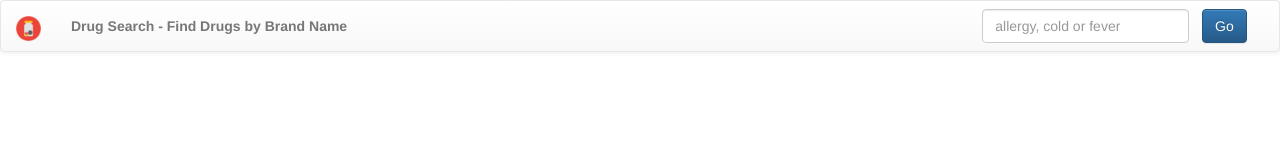
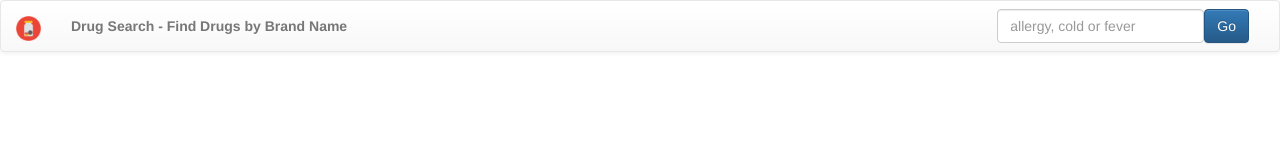
Before and after one commit to weifang993/drug-search, an Angular app: page / in a window 1280 px wide. Shown: the top 160 px of the page. Built offline with nearby package versions, Linux system fonts and the light colour scheme.

Commit message:
fixed minor bugs

```diff
--- a/src/app/drug-search/drug-search.component.html
+++ b/src/app/drug-search/drug-search.component.html
@@ -18,7 +18,7 @@
     <!-- Collect the nav links, forms, and other content for toggling -->
     <div class="collapse navbar-collapse" id="bs-example-navbar-collapse-1">
       <form class="navbar-form navbar-right" (ngSubmit)="searchDrug()">
-        <div class="form-group col-md-10">
+        <div class="form-group">
           <input type="text" class="form-control" id="text" name="text" placeholder="allergy, cold or fever" [(ngModel)]="search.text">
         </div>
         <button type="submit" class="btn btn-primary">Go</button>
--- a/src/app/shared/drug-data.service.ts
+++ b/src/app/shared/drug-data.service.ts
@@ -17,7 +17,7 @@ export class DrugDataService {
     //port = 32500;
 
     // for minishift demo
-    host = 'http://dpd-server-ts-myproject.192.168.99.100.nip.io';  // take the route of the dpd-server
+    host = 'dpd-server-ts-myproject.192.168.99.100.nip.io';  // take the route of the dpd-server
     port = 80;
 
     // for openshift test
```
Also changed, not shown: 1 other file (tests, documents, lock files or other folders).
